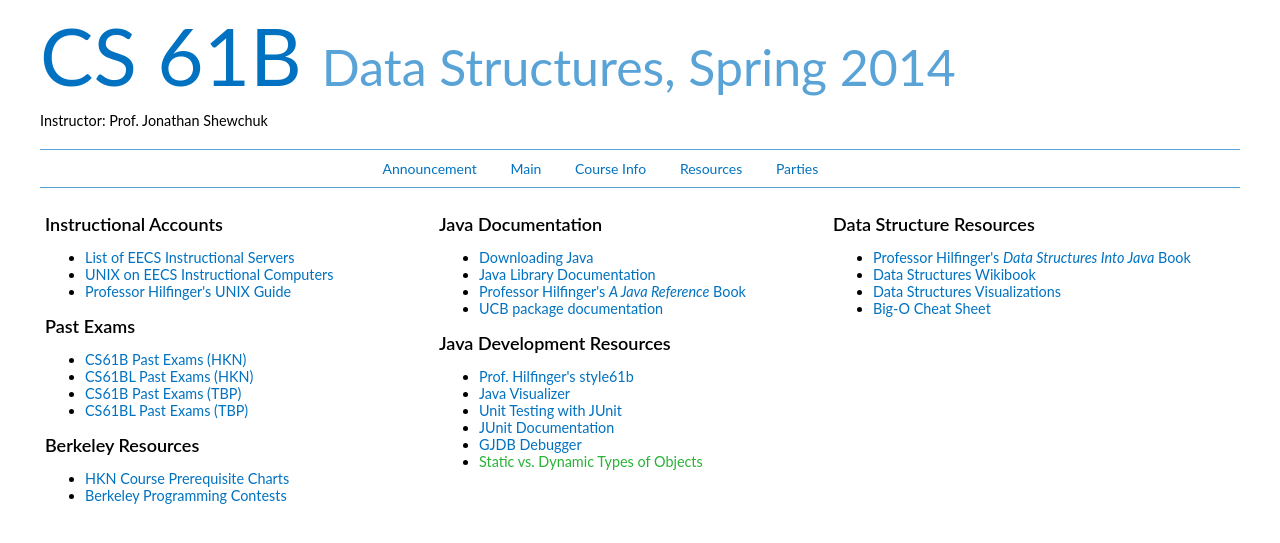
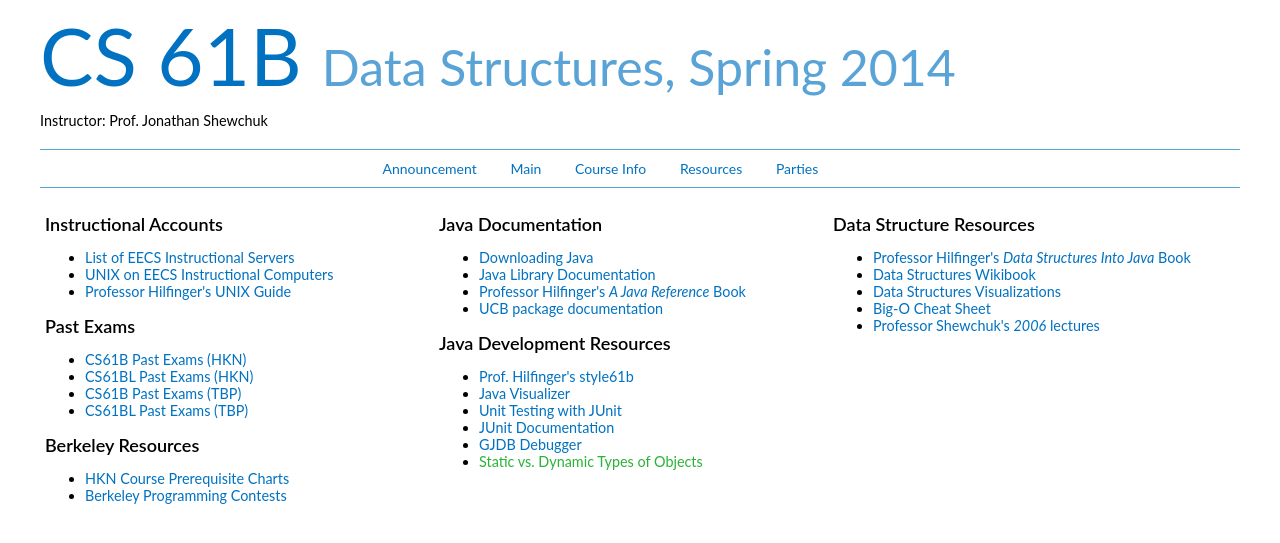
Before and after one commit to gaotx/cs61b, a Jekyll site: the page built from resources/index.html, in a window 1280 px wide. Shown: the top 543 px of the page. Built offline with Jekyll 4.4.1, drawn with Linux system fonts in a browser that asks for light colours; comment, search, counter and statistics services are not loaded.

Commit message:
update resource

```diff
--- a/resources/index.html
+++ b/resources/index.html
@@ -59,6 +59,7 @@
                         <li><a href="http://en.wikibooks.org/wiki/Data_Structures">Data Structures Wikibook</a></li>
                         <li><a href="http://www.cs.usfca.edu/~galles/visualization/Algorithms.html">Data Structures Visualizations</a></li>
                         <li><a href="http://bigocheatsheet.com/">Big-O Cheat Sheet</a></li>
+                        <li><a href="https://www.youtube.com/watch?v=QMV45tHCYNI&list=PLBB2FC97598A3B254">Professor Shewchuk's <i>2006</i> lectures</a></li>
                     </ul>
                 </div>
             </div>
```
